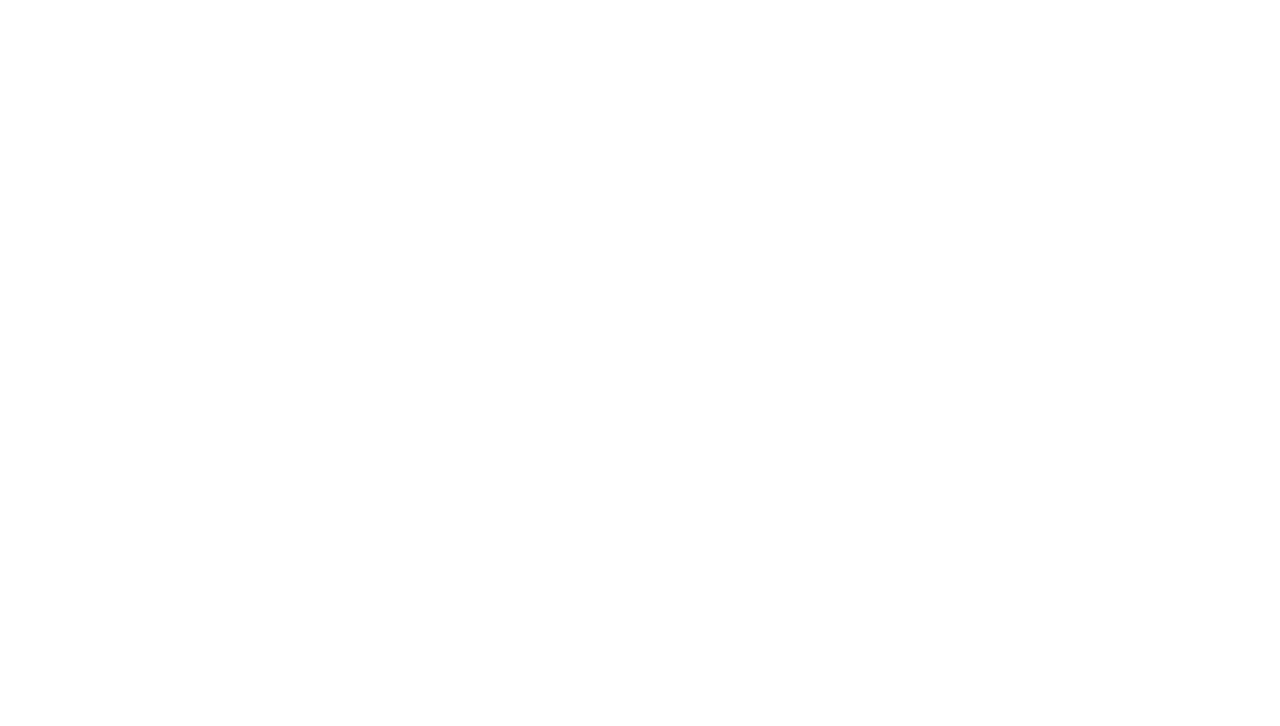
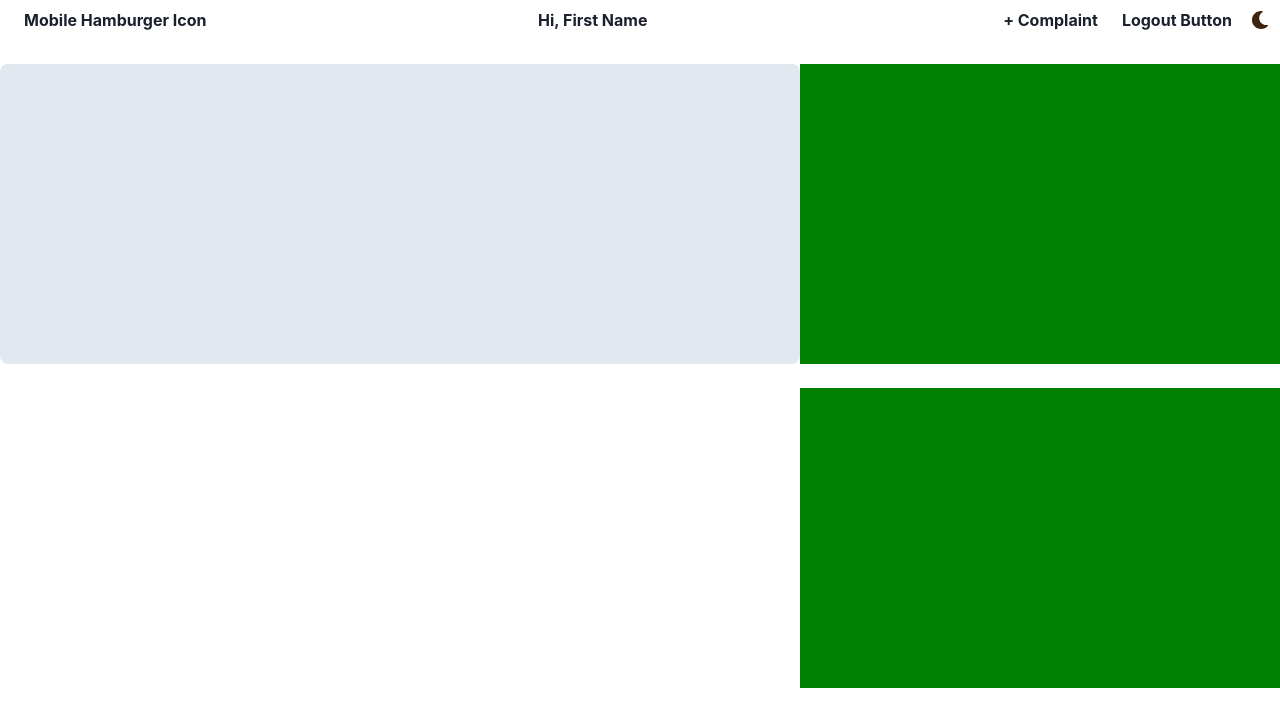
Before and after one commit to eudeamonism/neighborsWebsite, a React (Create React App) app: page /dashboard/1 in a window 1280 px wide. Before the commit this address had no page. Shown: the top 726 px of the page. Built offline with nearby package versions, Linux system fonts and the light colour scheme; a web font is replaced by a local one.

Commit message:
Dashboard Rough Draft

```diff
--- a/src/App.js
+++ b/src/App.js
@@ -13,7 +13,7 @@ function App() {
       <Router>
         <Routes>
           <Route path="/" element={<Layout />}>
-            <Route path="/dashboard" element={<Dashboard />} />
+            <Route path="/dashboard/:id" element={<Dashboard />} />
           </Route>
           <Route path="/login" element={<LoginRegister />} />
           <Route path="/signup" element={<SignUp />} />
--- /dev/null
+++ b/src/components/Complaint/DashComplaintViewer.jsx
@@ -0,0 +1,9 @@
+import { VStack, Box, useColorModeValue } from '@chakra-ui/react';
+
+const DashComplaintViewer = () => {
+  return <VStack>
+    <Box bg={useColorModeValue("gray.200", "gray.600")} width="800px" height="300px" borderRadius="8"></Box>
+  </VStack>;
+};
+
+export default DashComplaintViewer;
--- a/src/components/NavBar.jsx
+++ b/src/components/NavBar.jsx
@@ -1,26 +1,30 @@
 import React from 'react';
-import { Box, Flex, Text,  } from '@chakra-ui/react';
+import { Box, Flex, Text, Spacer } from '@chakra-ui/react';
 import { ColorModeSwitcher } from './ColorModeSwitcher';
 
 const NavBar = () => {
   //You may need to delete Flex props other than alignItems
   return (
     <Box>
-      <Box>
-        <Flex
-          flexDirection="row"
-          justifyContent="space-evenly"
-          alignItems={'center'}
-        >
-          <Text>Hello</Text>
-          <Text>Hello</Text>
-          <Text>Hello</Text>
-          <Text>Hello</Text>
-          <ColorModeSwitcher />
-        </Flex>
-      </Box>
+      <Flex justifyContent="end" alignItems="center">
+        <Text ml="6" fontWeight="bold">Mobile Hamburger Icon</Text>
+        <Spacer />
+        <Text fontWeight="bold">Hi, First Name</Text>
+        <Spacer />
+        <Text fontWeight="bold" ml="6">+ Complaint</Text>
+        <Text fontWeight="bold" ml="6">Logout Button</Text>
+        <ColorModeSwitcher />
+      </Flex>
     </Box>
   );
 };
 
 export default NavBar;
+
+/* <Flex
+          flexDirection="row"
+          justifyContent="space-evenly"
+          alignItems={'center'}
+        >
+          <ColorModeSwitcher />
+        </Flex> */
--- a/src/screens/Dashboard.jsx
+++ b/src/screens/Dashboard.jsx
@@ -1,9 +1,32 @@
-import React from 'react'
+import {
+  HStack,
+  VStack,
+  Flex,
+  Text,
+  Box,
+  Stack,
+  Spacer,
+} from '@chakra-ui/react';
+
+import DashComplaintViewer from '../components/Complaint/DashComplaintViewer';
 
 const Dashboard = () => {
   return (
-    <div>Dashboard</div>
-  )
-}
+    <Flex
+      flexDirection="row"
+      justifyContent="space-evenly"
 
-export default Dashboard
+    >
+      <VStack spacing="6" mt="6">
+        <DashComplaintViewer />
+      </VStack>
+
+      <VStack spacing="6" mt="6">
+        <Box bg="green" width="500px" height="300px"></Box>
+        <Box bg="green" width="500px" height="300px"></Box>
+      </VStack>
+    </Flex>
+  );
+};
+
+export default Dashboard;
```
